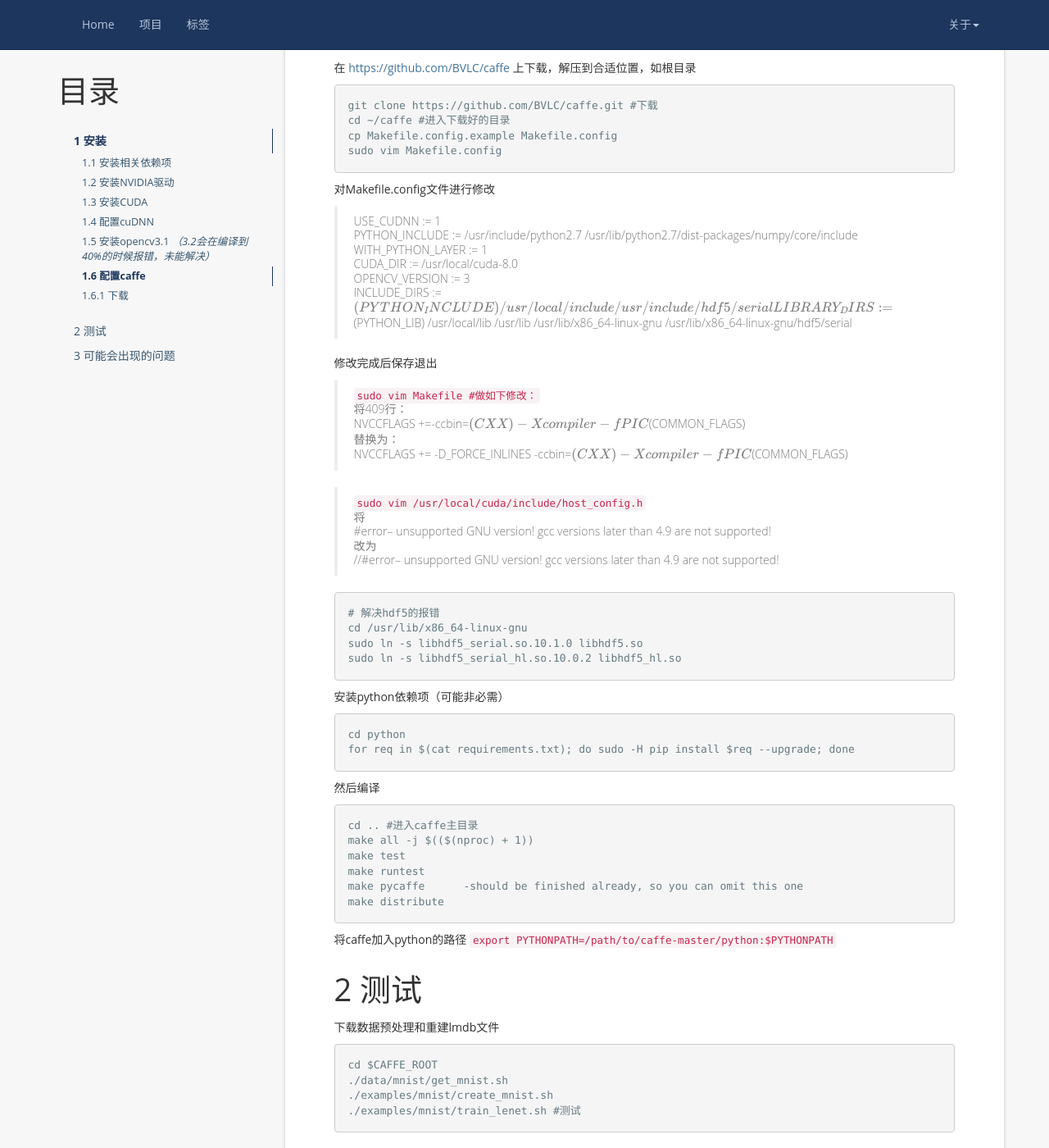
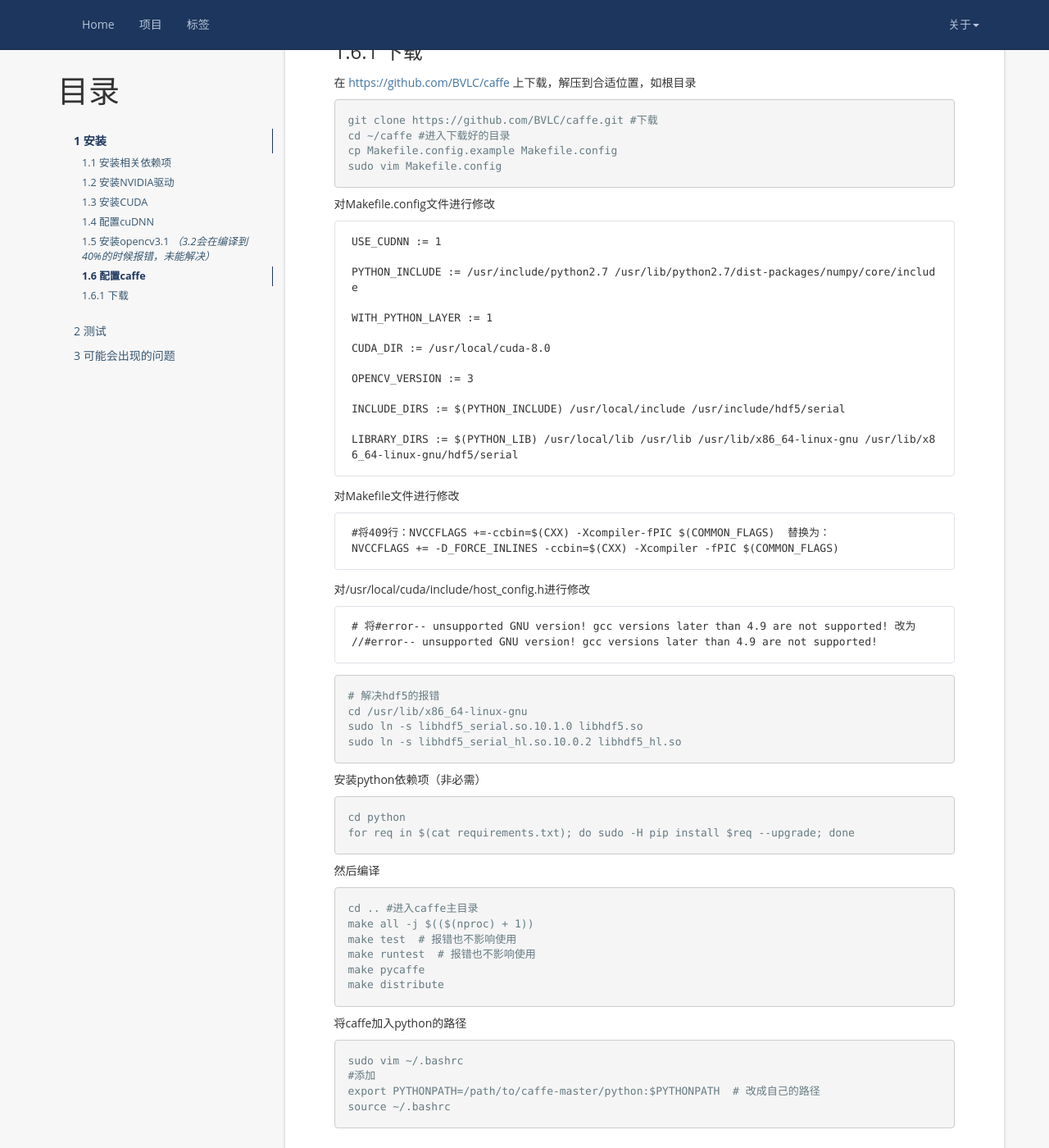
Before and after one commit to wang-tf/wang-tf.github.io, a Jekyll site: the page built from _posts/2017-01-15-caffe-Ubuntu16.04_64-+-CUDA8.0.md, in a window 1280 px wide and 1400 px high, scrolled down 7259 px. Shown: the whole window at 82% size. Built offline with Jekyll 4.4.1, drawn with Linux system fonts in a browser that asks for light colours; nearby versions of some CDN libraries; formulas are drawn with MathJax 3; comment, search, counter and statistics services are not loaded; some of the changed text lies outside the part shown.

Commit message:
Update 2017-01-15-caffe-Ubuntu16.04_64-+-CUDA8.0.md

````diff
--- a/_posts/2017-01-15-caffe-Ubuntu16.04_64-+-CUDA8.0.md
+++ b/_posts/2017-01-15-caffe-Ubuntu16.04_64-+-CUDA8.0.md
@@ -153,20 +153,21 @@ sudo apt-get install cuda
 
 将路径加入PATH
 ```Shell
+# 修改所有用户的路径
 sudo vim /etc/bash.bashrc
 #在结尾添加如下三行
-
->export CUDA_HOME=/usr/local/cuda-8.0
->export PATH=/usr/local/cuda-8.0/bin${PATH:+:${PATH}}
->export LD_LIBRARY_PATH=/usr/local/cuda-8.0/lib64${LD_LIBRARY_PATH:+:${LD_LIBRARY_PATH}}
+export CUDA_HOME=/usr/local/cuda-8.0
+export PATH=/usr/local/cuda-8.0/bin${PATH:+:${PATH}}
+export LD_LIBRARY_PATH=/usr/local/cuda-8.0/lib64${LD_LIBRARY_PATH:+:${LD_LIBRARY_PATH}}
 
 source /etc/bash.bashrc
+
+# 修改当前用户的路径
 sudo vim ~/.bashrc
 #同样添加这三行
-
->export CUDA_HOME=/usr/local/cuda-8.0
->export PATH=/usr/local/cuda-8.0/bin${PATH:+:${PATH}}
->export LD_LIBRARY_PATH=/usr/local/cuda-8.0/lib64${LD_LIBRARY_PATH:+:${LD_LIBRARY_PATH}}
+export CUDA_HOME=/usr/local/cuda-8.0
+export PATH=/usr/local/cuda-8.0/bin${PATH:+:${PATH}}
+export LD_LIBRARY_PATH=/usr/local/cuda-8.0/lib64${LD_LIBRARY_PATH:+:${LD_LIBRARY_PATH}}
 
 source ~/.bashrc
 ```
@@ -252,29 +253,33 @@ sudo vim Makefile.config
 ```
 
 对Makefile.config文件进行修改
+```
+USE_CUDNN := 1
 
->USE_CUDNN := 1
->PYTHON_INCLUDE := /usr/include/python2.7 /usr/lib/python2.7/dist-packages/numpy/core/include
->WITH_PYTHON_LAYER := 1
->CUDA_DIR := /usr/local/cuda-8.0
->OPENCV_VERSION := 3
->INCLUDE_DIRS := $(PYTHON_INCLUDE) /usr/local/include /usr/include/hdf5/serial
->LIBRARY_DIRS := $(PYTHON_LIB) /usr/local/lib /usr/lib /usr/lib/x86_64-linux-gnu /usr/lib/x86_64-linux-gnu/hdf5/serial
+PYTHON_INCLUDE := /usr/include/python2.7 /usr/lib/python2.7/dist-packages/numpy/core/include
 
-修改完成后保存退出
+WITH_PYTHON_LAYER := 1
 
->`sudo vim Makefile #做如下修改：`
->将409行：
->NVCCFLAGS +=-ccbin=$(CXX) -Xcompiler-fPIC $(COMMON_FLAGS)
->替换为：
->NVCCFLAGS += -D_FORCE_INLINES -ccbin=$(CXX) -Xcompiler -fPIC $(COMMON_FLAGS)
+CUDA_DIR := /usr/local/cuda-8.0
 
+OPENCV_VERSION := 3
 
->`sudo vim /usr/local/cuda/include/host_config.h`
->将
->\#error-- unsupported GNU version! gcc versions later than 4.9 are not supported!
->改为
->//#error-- unsupported GNU version! gcc versions later than 4.9 are not supported!
+INCLUDE_DIRS := $(PYTHON_INCLUDE) /usr/local/include /usr/include/hdf5/serial
+
+LIBRARY_DIRS := $(PYTHON_LIB) /usr/local/lib /usr/lib /usr/lib/x86_64-linux-gnu /usr/lib/x86_64-linux-gnu/hdf5/serial
+```
+
+对Makefile文件进行修改
+```
+#将409行：NVCCFLAGS +=-ccbin=$(CXX) -Xcompiler-fPIC $(COMMON_FLAGS)  替换为：
+NVCCFLAGS += -D_FORCE_INLINES -ccbin=$(CXX) -Xcompiler -fPIC $(COMMON_FLAGS)
+```
+
+对/usr/local/cuda/include/host_config.h进行修改
+```
+# 将#error-- unsupported GNU version! gcc versions later than 4.9 are not supported! 改为
+//#error-- unsupported GNU version! gcc versions later than 4.9 are not supported!
+```
 
 ```Shell
 # 解决hdf5的报错
@@ -283,7 +288,7 @@ sudo ln -s libhdf5_serial.so.10.1.0 libhdf5.so
 sudo ln -s libhdf5_serial_hl.so.10.0.2 libhdf5_hl.so
 ```
 
-安装python依赖项（可能非必需）
+安装python依赖项（非必需）
 
 ```Shell
 cd python
@@ -295,14 +300,19 @@ for req in $(cat requirements.txt); do sudo -H pip install $req --upgrade; done
 ```Shell
 cd .. #进入caffe主目录
 make all -j $(($(nproc) + 1))
-make test
-make runtest
-make pycaffe      -should be finished already, so you can omit this one
+make test  # 报错也不影响使用
+make runtest  # 报错也不影响使用
+make pycaffe
 make distribute
 ```
 
 将caffe加入python的路径
-`export PYTHONPATH=/path/to/caffe-master/python:$PYTHONPATH`
+```Shell
+sudo vim ~/.bashrc
+#添加
+export PYTHONPATH=/path/to/caffe-master/python:$PYTHONPATH  # 改成自己的路径
+source ~/.bashrc
+```
 
 # 2 测试
 下载数据预处理和重建lmdb文件
````
